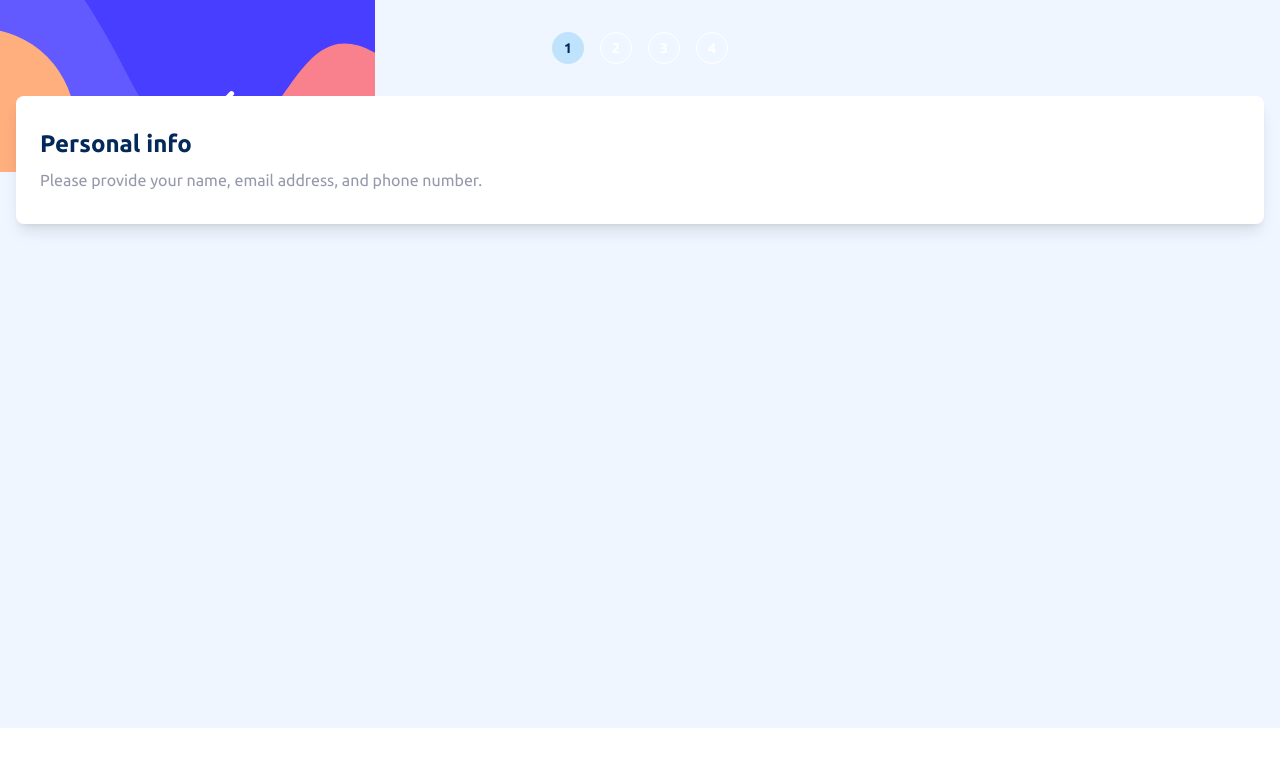
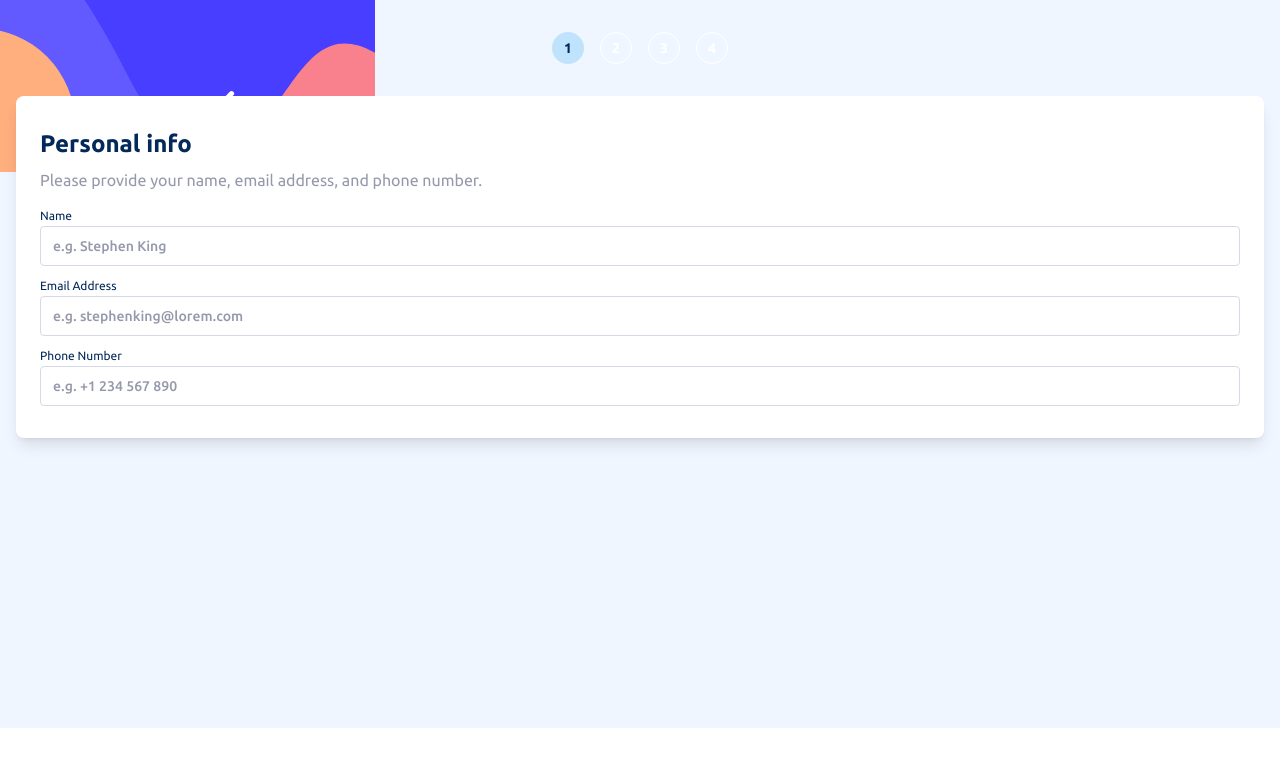
Before and after one commit to danaYatsuta/fm-multi-step-form, a Vue app: page / in a window 1280 px wide. Shown: the top 766 px of the page. Built offline with nearby package versions, Linux system fonts and the light colour scheme; the HTML template or start-up script is replaced by a standard one.

Commit message:
Add form fields

```diff
--- a/src/App.vue
+++ b/src/App.vue
@@ -1,6 +1,7 @@
 <script setup lang="ts">
 import { ref } from 'vue'
 import StepButton from './components/StepButton.vue'
+import FormTextInput from './components/FormTextInput.vue'
 
 const currentStep = ref(1)
 const lastCompletedStep = ref(1)
@@ -26,7 +27,20 @@ function onStepButtonClick(step: number) {
 
     <main class="mx-4 rounded-lg bg-white px-6 py-8 shadow-lg">
       <h1 class="text-marine-blue text-2xl font-bold">Personal info</h1>
+
       <p class="text-cool-gray mt-2">Please provide your name, email address, and phone number.</p>
+
+      <form class="mt-4 flex flex-col gap-3" @submit.prevent>
+        <FormTextInput id="name" placeholder="e.g. Stephen King">Name</FormTextInput>
+        <FormTextInput id="email" placeholder="e.g. stephenking@lorem.com"
+          >Email Address</FormTextInput
+        >
+        <FormTextInput id="phone_number" placeholder="e.g. +1 234 567 890"
+          >Phone Number</FormTextInput
+        >
+
+        <button type="submit" class="hidden" aria-label="Next Step"></button>
+      </form>
     </main>
 
     <div class="absolute right-0 bottom-0 left-0 h-18 bg-white"></div>
--- /dev/null
+++ b/src/components/FormTextInput.vue
@@ -0,0 +1,24 @@
+<script setup lang="ts">
+defineOptions({
+  inheritAttrs: false,
+})
+
+defineProps<{
+  id: string
+}>()
+
+const model = defineModel<string>()
+</script>
+
+<template>
+  <div class="text-marine-blue flex flex-col gap-0.5">
+    <label :for="id" class="text-xs"><slot /></label>
+    <input
+      :id
+      v-model="model"
+      type="text"
+      v-bind="$attrs"
+      class="border-light-gray placeholder:text-cool-gray focus:border-purplish-blue h-10 rounded-sm border px-3 text-sm font-medium outline-none"
+    />
+  </div>
+</template>
```
